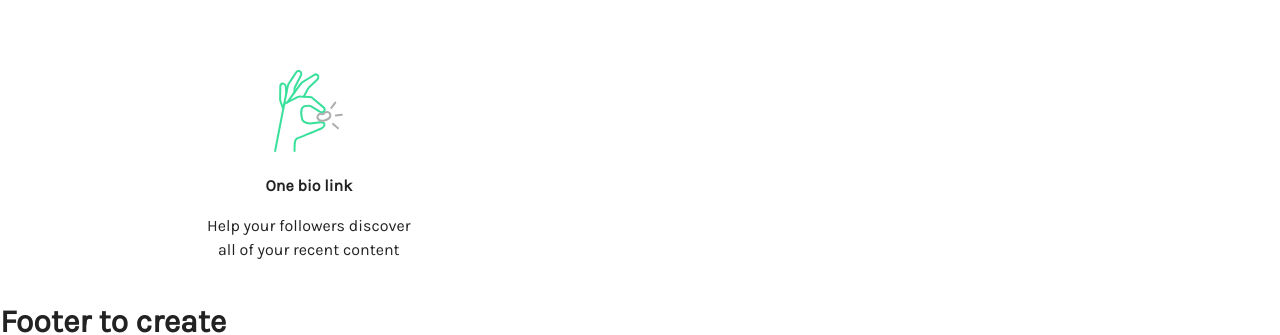
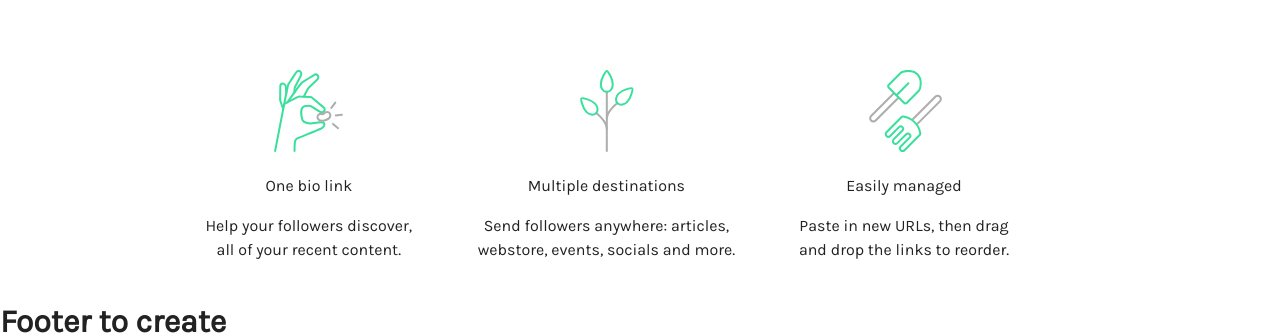
Before and after one commit to benjaminspak/Project--ListLink.me, a React (Create React App) app: page / in a window 1280 px wide. Shown: the part 1623-1958 px from the top of the page. Built offline with nearby package versions, Linux system fonts and the light colour scheme.

Commit message:
columns section done

```diff
--- a/src/components/Pages/Landing.js
+++ b/src/components/Pages/Landing.js
@@ -1,6 +1,8 @@
 import React from 'react';
 import styled from 'styled-components';
 import Onebio from './assests/onebio';
+import Destination from './assests/destination';
+import Managed from './assests/managed';
 
 const Landing = styled.div`
   display: block;
@@ -173,11 +175,13 @@ const InnerCol = styled.div`
   text-align: center;
   display: inline-block;
   width: 31%;
-  margin-right: 3.5%;
   margin-top: 0;
   vertical-align: top;
   > h4 {
     margin: 1.5rem auto 1rem;
+    font-family: Karla, Helvetica, sans-serif;
+    font-weight: 200;
+    color: #222;
   }
   > p {
     line-height: 1.5em;
@@ -244,9 +248,31 @@ const landing = () => (
           </Col1>
           <h4>One bio link</h4>
           <p>
-            Help your followers discover
+            Help your followers discover,
             <br />
-            all of your recent content
+            all of your recent content.
+          </p>
+        </InnerCol>
+        <InnerCol>
+          <Col1>
+            <Destination />
+          </Col1>
+          <h4>Multiple destinations</h4>
+          <p>
+            Send followers anywhere: articles,
+            <br />
+            webstore, events, socials and more.
+          </p>
+        </InnerCol>
+        <InnerCol>
+          <Col1>
+            <Managed />
+          </Col1>
+          <h4>Easily managed</h4>
+          <p>
+            Paste in new URLs, then drag
+            <br />
+            and drop the links to reorder.
           </p>
         </InnerCol>
       </div>
```
